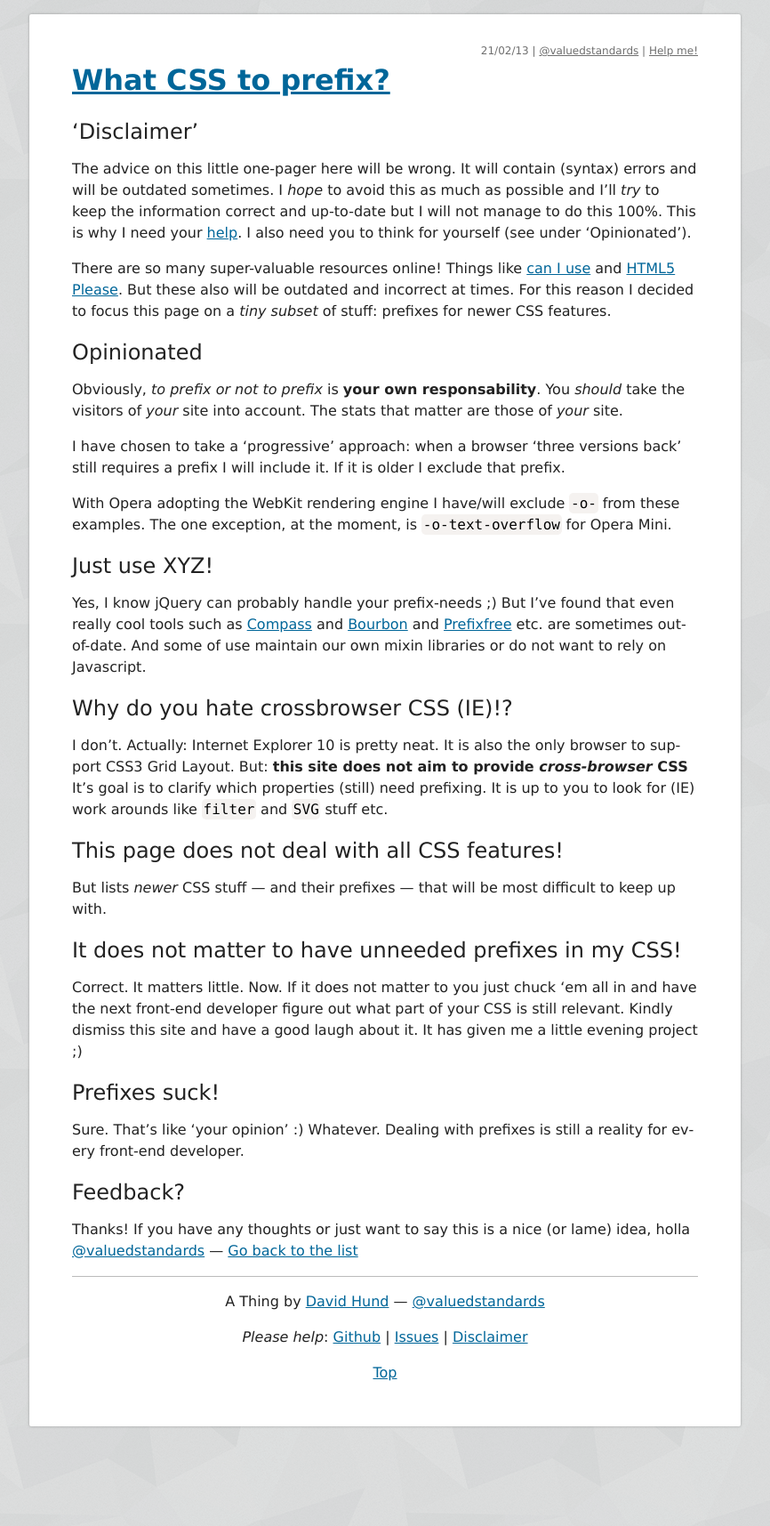
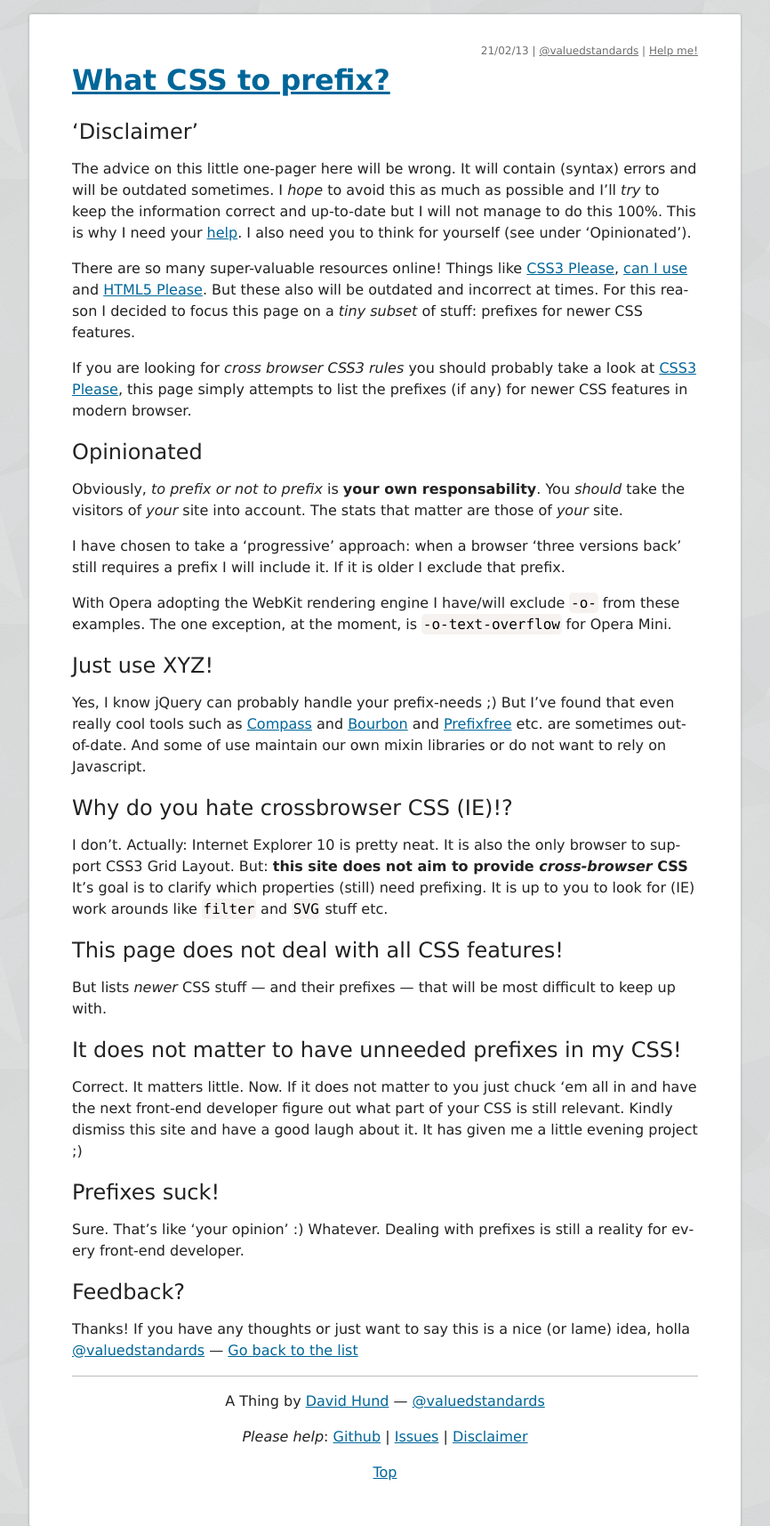
Before and after one commit to davidhund/shouldiprefix, a Jekyll site: the page built from disclaimer.md, in a window 1280 px wide. Shown: the whole page at 89% size, without its empty margins (207-1073 px from the left). Built offline with Jekyll 4.4.1, drawn with Linux system fonts in a browser that asks for light colours.

Commit message:
Updated Disclaimer, added CSS3Please, duh

```diff
--- a/disclaimer.md
+++ b/disclaimer.md
@@ -11,7 +11,9 @@ description: One should decide for oneself what new CSS features to prefix
 
 The advice on this little one-pager here will be wrong. It will contain (syntax) errors and will be outdated sometimes. I _hope_ to avoid this as much as possible and I'll _try_ to keep the information correct and up-to-date but I will not manage to do this 100%. This is why I need your [help](https://github.com/davidhund/shouldiprefix/). I also need you to think for yourself (see under 'Opinionated').
 
-There are so many super-valuable resources online! Things like [can I use](http://caniuse.com) and [HTML5 Please](http://html5please.com). But these also will be outdated and incorrect at times. For this reason I decided to focus this page on a _tiny subset_ of stuff: prefixes for newer CSS features.
+There are so many super-valuable resources online! Things like [CSS3 Please](http://css3please.com/), [can I use](http://caniuse.com) and [HTML5 Please](http://html5please.com). But these also will be outdated and incorrect at times. For this reason I decided to focus this page on a _tiny subset_ of stuff: prefixes for newer CSS features.
+
+If you are looking for _cross browser CSS3 rules_ you should probably take a look at [CSS3 Please](http://css3please.com/), this page simply attempts to list the prefixes (if any) for newer CSS features in modern browser.
 
 ## Opinionated
 
```
